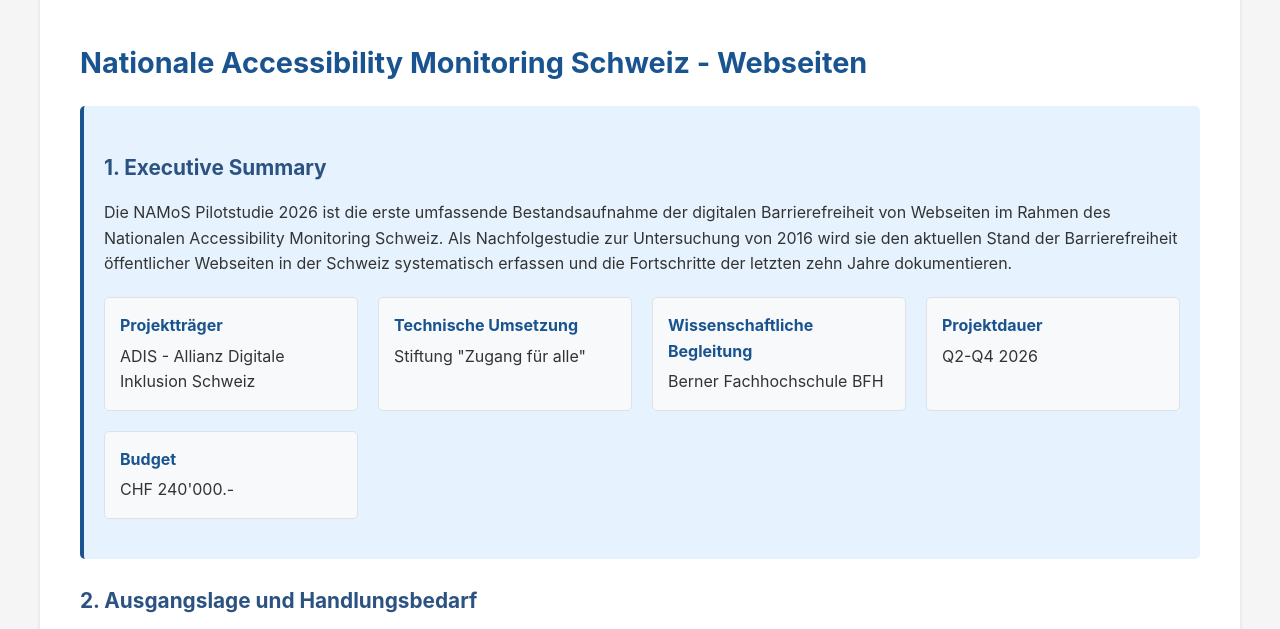
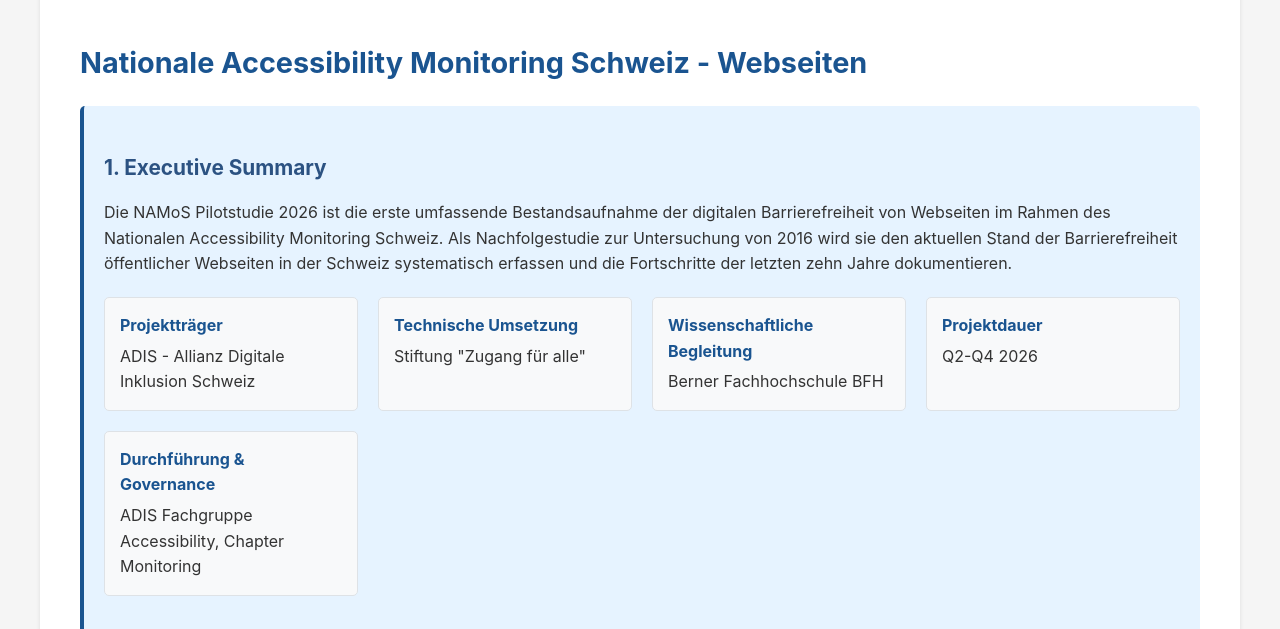
Before and after one commit to philipp-keller-zfa/pilotstudie2026-beschrieb, a plain HTML site: page index.html in a window 1280 px wide. Shown: the part 169-798 px from the top of the page. Drawn offline with Linux system fonts and the light colour scheme.

Commit message:
Update index.html

```diff
--- a/index.html
+++ b/index.html
@@ -210,8 +210,8 @@
                     Q2-Q4 2026
                 </div>
                 <div class="info-box">
-                    <strong>Budget</strong>
-                    CHF 240'000.-
+                    <strong>Durchführung & Governance</strong>
+                    ADIS Fachgruppe Accessibility, Chapter Monitoring
                 </div>
             </div>
         </div>
```
